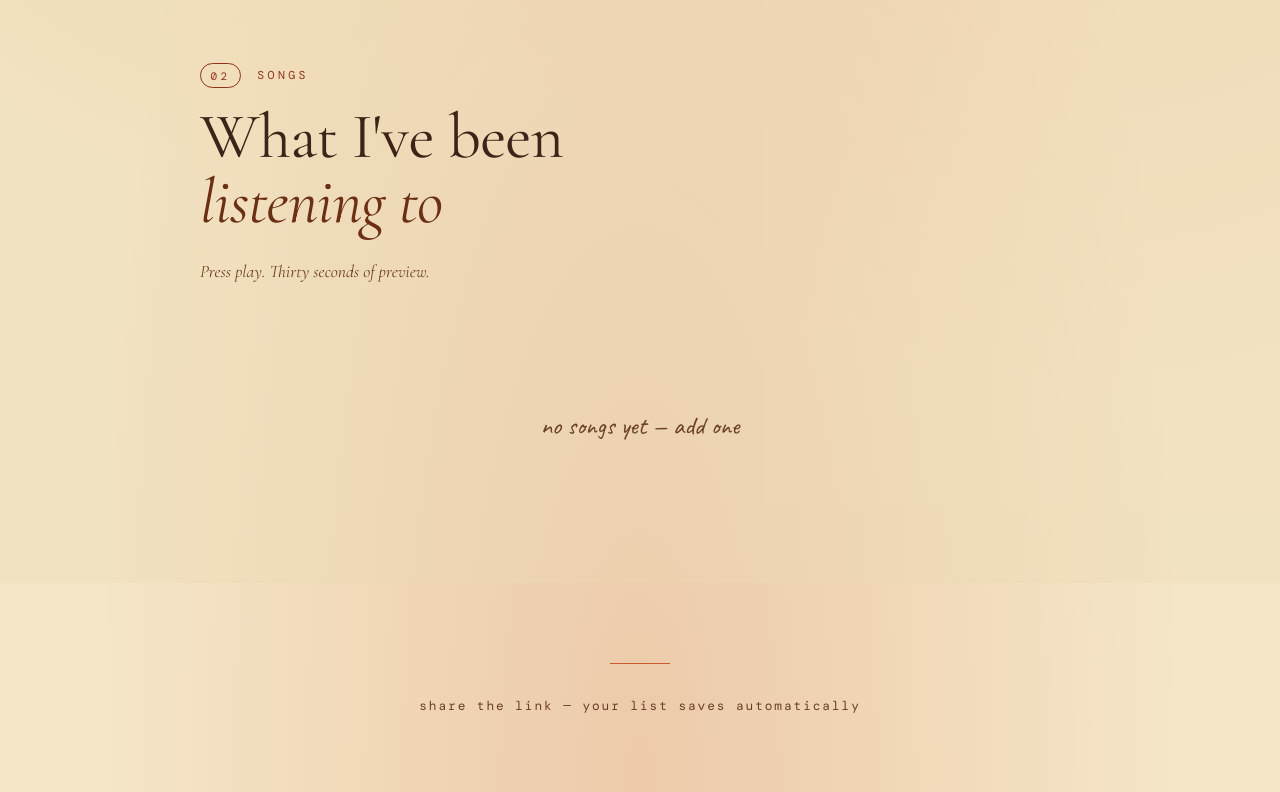
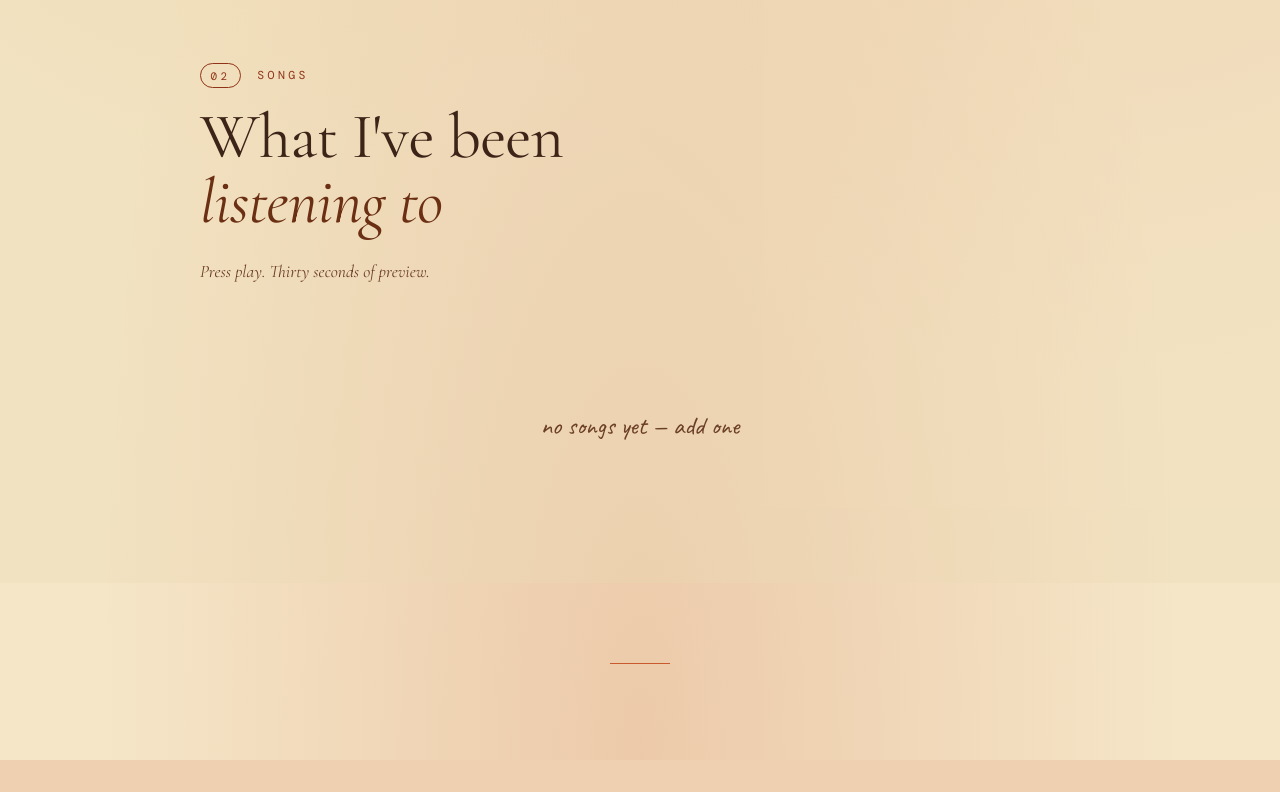
Before and after one commit to azammoh500/my-recommendations, a Flask app: page / in a window 1280 px wide. Shown: the part 1238-2030 px from the top of the page. After the commit the page ends 1998 px from the top, so only its background shows below. Run offline with Flask 3, Linux system fonts and the light colour scheme; data that the repository does not hold is empty; some libraries are stand-ins or nearby versions; some web fonts are replaced.

Commit message:
Update index.html

```diff
--- a/templates/index.html
+++ b/templates/index.html
@@ -164,9 +164,6 @@
 <!-- ======================================================== FOOTER -->
 <footer class="footer">
   <div class="footer__line"></div>
-  <p>
-    share the link — your list saves automatically
-  </p>
 </footer>
 
 
```
